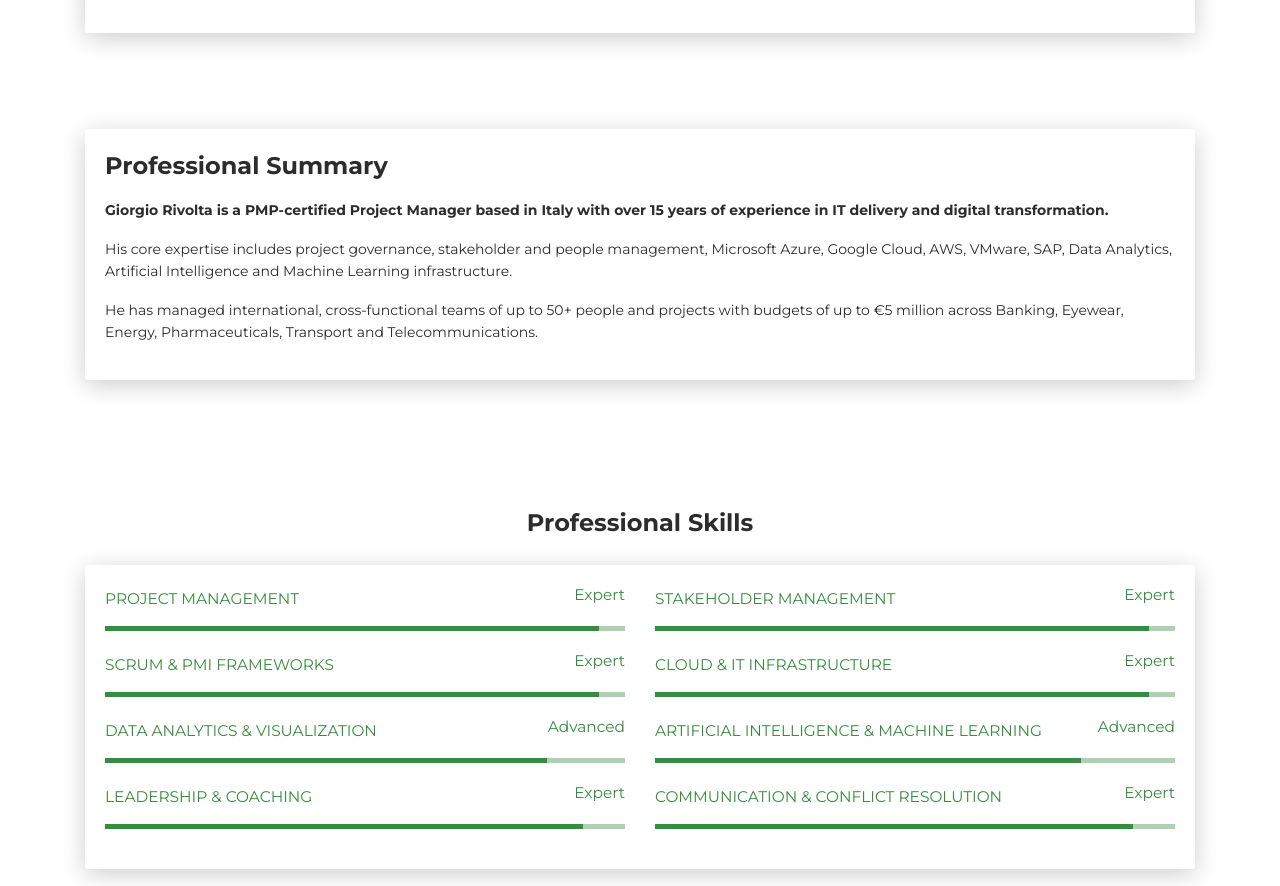
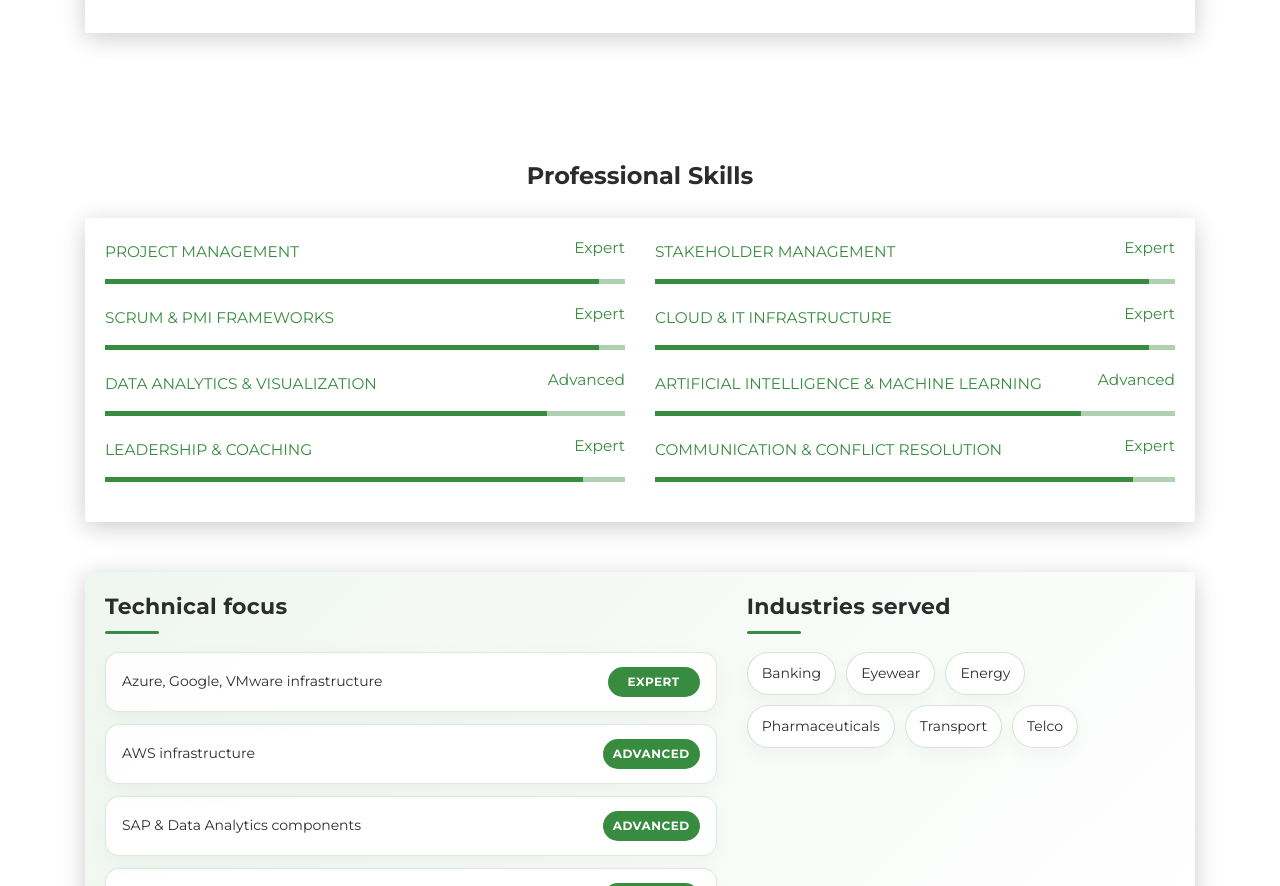
Before and after one commit to grivolta/personal-grivolta-site, a plain HTML site: page index.html in a window 1280 px wide. Shown: the part 950-1836 px from the top of the page. Drawn offline with nearby package versions, Linux system fonts and the light colour scheme.

Commit message:
Update index.html

```diff
--- a/index.html
+++ b/index.html
@@ -224,7 +224,7 @@
       <div class="profile-page sidebar-collapse">
         <nav class="navbar navbar-expand-lg fixed-top navbar-transparent bg-primary" color-on-scroll="400">
           <div class="container">
-            <div class="navbar-translate"><a class="navbar-brand" href="#" rel="tooltip">Giorgio Rivolta personal website</a>
+            <div class="navbar-translate"><a class="navbar-brand" href="#" rel="tooltip">Giorgio Rivolta</a>
               <button class="navbar-toggler navbar-toggler" type="button" data-toggle="collapse" data-target="#navigation" aria-controls="navigation" aria-expanded="false" aria-label="Toggle navigation"><span class="navbar-toggler-bar bar1"></span><span class="navbar-toggler-bar bar2"></span><span class="navbar-toggler-bar bar3"></span></button>
             </div>
             <div class="collapse navbar-collapse justify-content-end" id="navigation">
@@ -288,19 +288,6 @@
             <div class="row mt-3"><div class="col-sm-4"><strong class="text-uppercase">LinkedIn:</strong></div><div class="col-sm-8"><a href="https://www.linkedin.com/in/giorgiorivolta/" target="_blank" rel="me noopener noreferrer">giorgiorivolta</a></div></div>
           </div>
         </div>
-      </div>
-    </div>
-  </div>
-</div>
-
-<div class="section" id="professional-summary">
-  <div class="container">
-    <div class="card" data-aos="fade-up" data-aos-offset="10">
-      <div class="card-body">
-        <h2 class="h4 mt-0 title">Professional Summary</h2>
-        <p><strong>Giorgio Rivolta is a PMP-certified Project Manager based in Italy with over 15 years of experience in IT delivery and digital transformation.</strong></p>
-        <p>His core expertise includes project governance, stakeholder and people management, Microsoft Azure, Google Cloud, AWS, VMware, SAP, Data Analytics, Artificial Intelligence and Machine Learning infrastructure.</p>
-        <p>He has managed international, cross-functional teams of up to 50+ people and projects with budgets of up to €5 million across Banking, Eyewear, Energy, Pharmaceuticals, Transport and Telecommunications.</p>
       </div>
     </div>
   </div>
```
